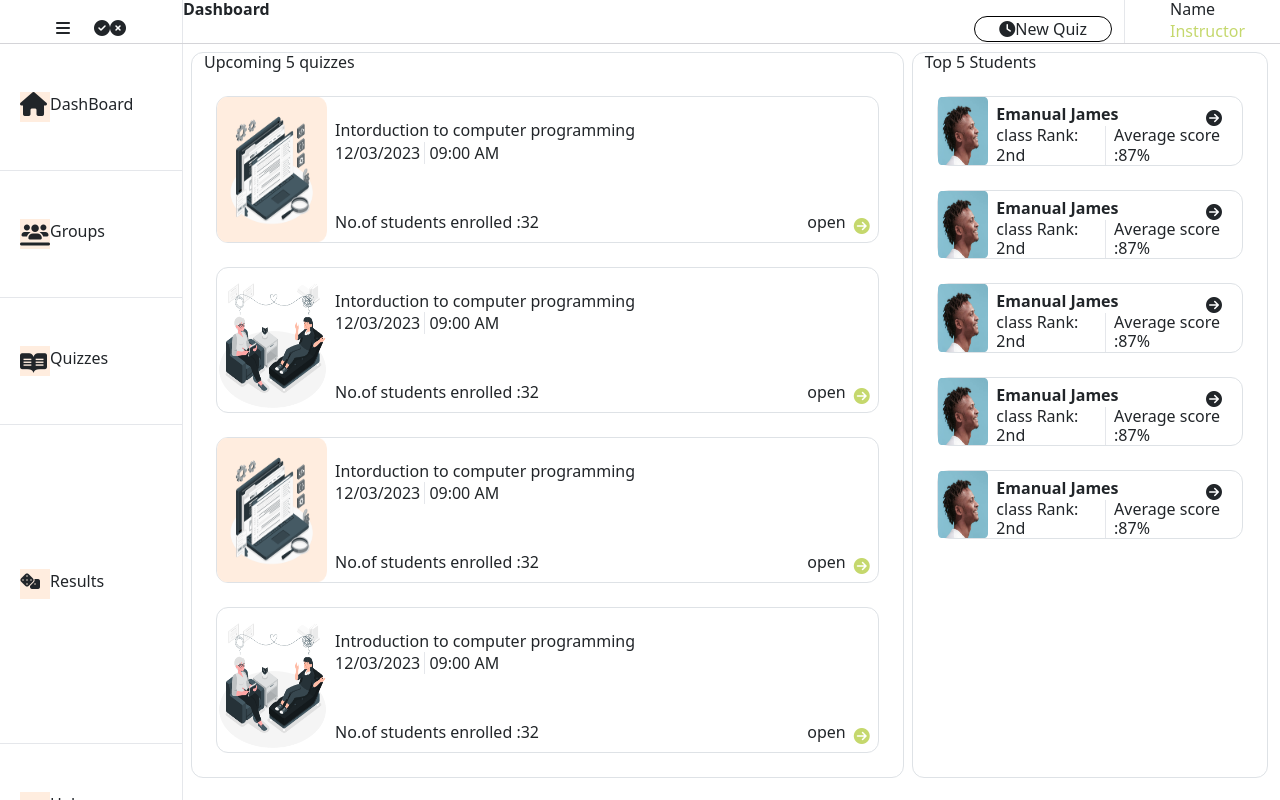
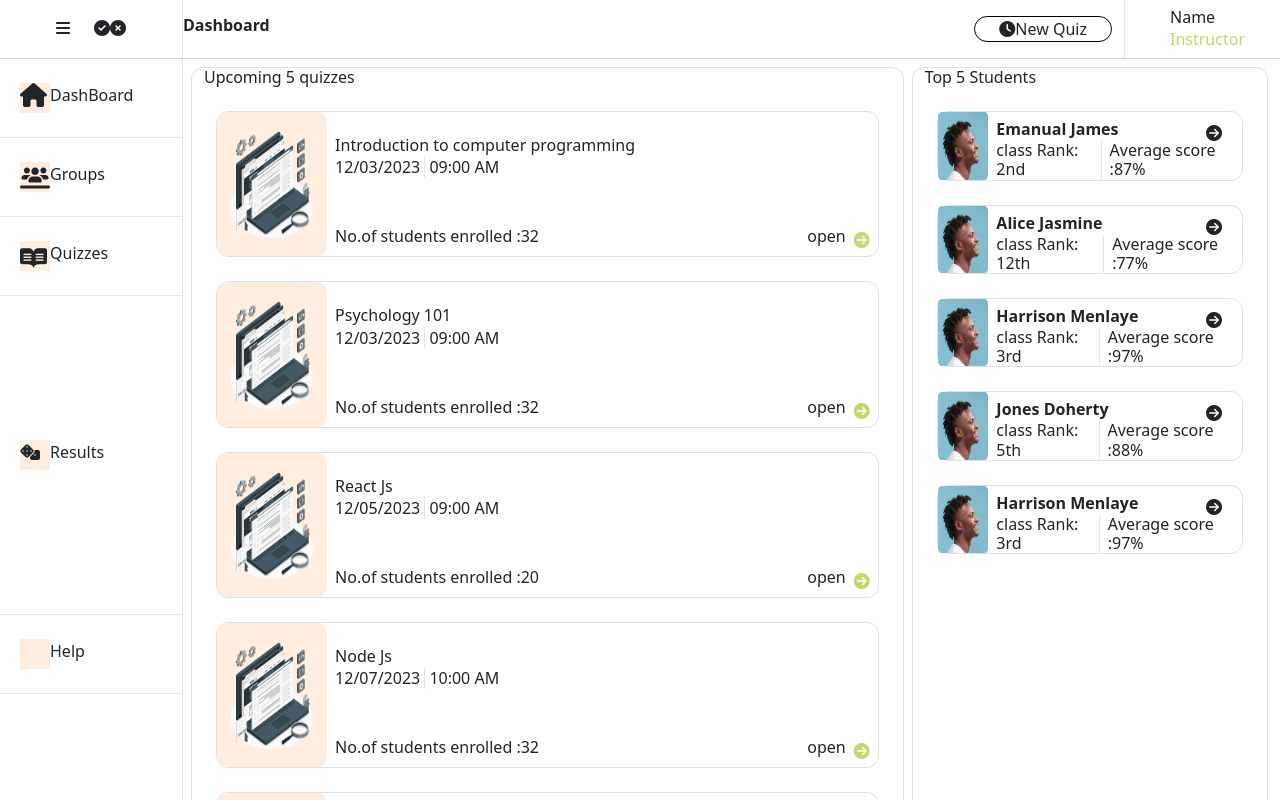
Before and after one commit to FatmaHossam5/Quize-App, a React (Vite) app: page /dashboard/student in a window 1280 px wide. Shown: the top 800 px of the page. Built offline with nearby package versions, Linux system fonts and the light colour scheme.

Commit message:
dynamic render

```diff
--- a/src/Components/Students/Students.tsx
+++ b/src/Components/Students/Students.tsx
@@ -2,24 +2,35 @@ import desk from '../../assets/Quiz img (1).png'
 import group from '../../assets/img (1).png'
 import userImg from '../../assets/user img.png'
 export default function Students() {
+  const students=[{id:'1',Name:"Emanual James",Rank:"2nd",Score:"87"}
+  ,{id:'2',Name:"Alice Jasmine",Rank:"12th",Score:"77"}
+  ,{id:'3',Name:"Harrison Menlaye",Rank:"3rd",Score:"97"},
+  {id:'4',Name:"Jones Doherty",Rank:"5th",Score:"88"},
+  {id:'5',Name:"Harrison Menlaye",Rank:"3rd",Score:"97"}];
+  const exams=[
+    {id:'1',ExamName:"Introduction to computer programming",Date:"12/03/2023",Time:" 09:00 AM",enrolledStudent:"32"},
+    {id:'2',ExamName:"Psychology 101",Date:"12/03/2023",Time:" 09:00 AM",enrolledStudent:"32"},
+    {id:'3',ExamName:"React Js",Date:"12/05/2023",Time:" 09:00 AM",enrolledStudent:"20"},
+    {id:'4',ExamName:"Node Js",Date:"12/07/2023",Time:" 10:00 AM",enrolledStudent:"32"},
+    {id:'5',ExamName:"Basics",Date:"12/09/2023",Time:" 11:00 AM",enrolledStudent:"25"},
+  ]
   return (
     <>
       <div className="flex  ">
         {/* EXAMS */}
         <div className="border w-2/3 mt-2 mx-2 rounded-xl">
           <h3 className="pl-3">   Upcoming 5 quizzes </h3>
-
-
-          <div className='  m-4' >
+{exams.map((exam,id)=><>
+  <div key={id} className=' m-4' >
             <div className='border rounded-xl '>
               <div className='flex '>
                 <img src={desk} className='w-2/12' alt="" />
                 <div className=' ml-2 mt-4 w-5/6'>
-                  <h3>Intorduction to computer programming</h3>
-                  <span className='border-r pr-1'>12/03/2023</span> <span>09:00 AM</span>
+                  <h3>{exam.ExamName}</h3>
+                  <span className='border-r pr-1'>{exam.Date}</span> <span>{exam.Time}</span>
                   <div className='flex mt-5 mb-2  justify-between'>
                     <h4>
-                      No.of students enrolled :<span>32</span>
+                      No.of students enrolled :<span>{exam.enrolledStudent}</span>
                     </h4>
                     <div className='flex'>
                       <h4 className='pr-2'>open</h4>
@@ -34,94 +45,29 @@ export default function Students() {
 
             </div>
           </div>
-          <div className='  m-4' >
-            <div className='border rounded-xl '>
-              <div className='flex '>
-                <img src={group} className='w-2/12' alt="" />
-                <div className=' ml-2 mt-4 w-5/6'>
-                  <h3>Intorduction to computer programming</h3>
-                  <span className='border-r pr-1'>12/03/2023</span> <span>09:00 AM</span>
-                  <div className='flex mt-5 mb-2  justify-between'>
-                    <h4>
-                      No.of students enrolled :<span>32</span>
-                    </h4>
-                    <div className='flex'>
-                      <h4 className='pr-2'>open</h4>
-                      <i className="fa-solid fa-circle-arrow-right mt-[5px] text-[#c5d86d] pr-2"></i>
-                    </div>
-                  </div>
-                </div>
-
-              </div>
+</>)}
 
 
 
-            </div>
-          </div>
-          <div className='  m-4' >
-            <div className='border rounded-xl '>
-              <div className='flex '>
-                <img src={desk} className='w-2/12' alt="" />
-                <div className=' ml-2 mt-4 w-5/6'>
-                  <h3>Intorduction to computer programming</h3>
-                  <span className='border-r pr-1'>12/03/2023</span> <span>09:00 AM</span>
-                  <div className='flex mt-5 mb-2 justify-between'>
-                    <h4>
-                      No.of students enrolled :<span>32</span>
-                    </h4>
-                    <div className='flex'>
-                      <h4 className='pr-2'>open</h4>
-                      <i className="fa-solid fa-circle-arrow-right mt-[5px] text-[#c5d86d] pr-2"></i>
-                    </div>
-                  </div>
-                </div>
-
-              </div>
 
 
-
-            </div>
-          </div>
-          <div className='  m-4' >
-            <div className='border rounded-xl '>
-              <div className='flex '>
-                <img src={group} className='w-2/12' alt="" />
-                <div className=' ml-2 mt-4 w-5/6'>
-                  <h3>Introduction to computer programming</h3>
-                  <span className='border-r pr-1'>12/03/2023</span> <span>09:00 AM</span>
-                  <div className='flex mt-5 mb-2 justify-between'>
-                    <h4>
-                      No.of students enrolled :<span>32</span>
-                    </h4>
-                    <div className='flex'>
-                      <h4 className='pr-2'>open</h4>
-                      <i className="fa-solid fa-circle-arrow-right mt-[5px] text-[#c5d86d] pr-2"></i>
-                    </div>
-                  </div>
-                </div>
-
-              </div>
-
-
-
-            </div>
-          </div>
         </div>
         {/*STUDENTS*/}
         <div className="border w-1/3 mt-2 mr-3 rounded-xl">
           <h3 className="pl-3">   Top 5 Students </h3>
-          <div className=" m-4  ">
+          {students.map((student,id)=><>
+            <div key={id} className=" m-4  ">
             <div className='border rounded-xl '>
               <div className='flex '>
                 <img src={userImg} className='w-2/12' alt="" />
                 <div className=' ml-2 mt-2 w-5/6'>
                   <div className='flex justify-between'>
-                    <h3 className='font-bold'>Emanual James</h3>
+                    <h3 className='font-bold'>{student.Name}</h3>
                     <i className="fa-solid fa-circle-arrow-right mt-[5px]  pr-2 mr-3 "></i>
                   </div>
                   <div className='flex'>
-                    <h5 className='border-r pr-2'>class Rank:<span> 2nd </span></h5>
-                    <h5 className='pl-2'>Average score :<span>87%</span></h5>
+                    <h5 className='border-r '>class Rank:<span> {student.Rank} </span></h5>
+                    <h5 className='pl-2'>Average score :<span>{student.Score}%</span></h5>
                   </div>
 
 
@@ -133,98 +79,9 @@ export default function Students() {
 
             </div>
           </div>
-          <div className=" m-4  ">
-            <div className='border rounded-xl '>
-              <div className='flex '>
-                <img src={userImg} className='w-2/12' alt="" />
-                <div className=' ml-2 mt-2 w-5/6'>
-                  <div className='flex justify-between'>
-                    <h3 className='font-bold'>Emanual James</h3>
-                    <i className="fa-solid fa-circle-arrow-right mt-[5px]  pr-2 mr-3 "></i>
-                  </div>
-                  <div className='flex'>
-                    <h5 className='border-r pr-2'>class Rank:<span> 2nd </span></h5>
-                    <h5 className='pl-2'>Average score :<span>87%</span></h5>
-                  </div>
+          </>)}
 
 
-                </div>
-
-              </div>
-
-
-
-            </div>
-          </div>
-          <div className=" m-4  ">
-            <div className='border rounded-xl '>
-              <div className='flex '>
-                <img src={userImg} className='w-2/12' alt="" />
-                <div className=' ml-2 mt-2 w-5/6'>
-                  <div className='flex justify-between'>
-                    <h3 className='font-bold'>Emanual James</h3>
-                    <i className="fa-solid fa-circle-arrow-right mt-[5px]  pr-2 mr-3 "></i>
-                  </div>
-                  <div className='flex'>
-                    <h5 className='border-r pr-2'>class Rank:<span> 2nd </span></h5>
-                    <h5 className='pl-2'>Average score :<span>87%</span></h5>
-                  </div>
-
-
-                </div>
-
-              </div>
-
-
-
-            </div>
-          </div>
-          <div className=" m-4  ">
-            <div className='border rounded-xl '>
-              <div className='flex '>
-                <img src={userImg} className='w-2/12' alt="" />
-                <div className=' ml-2 mt-2 w-5/6'>
-                  <div className='flex justify-between'>
-                    <h3 className='font-bold'>Emanual James</h3>
-                    <i className="fa-solid fa-circle-arrow-right mt-[5px]  pr-2 mr-3 "></i>
-                  </div>
-                  <div className='flex'>
-                    <h5 className='border-r pr-2'>class Rank:<span> 2nd </span></h5>
-                    <h5 className='pl-2'>Average score :<span>87%</span></h5>
-                  </div>
-
-
-                </div>
-
-              </div>
-
-
-
-            </div>
-          </div>
-          <div className=" m-4  ">
-            <div className='border rounded-xl '>
-              <div className='flex '>
-                <img src={userImg} className='w-2/12' alt="" />
-                <div className=' ml-2 mt-2 w-5/6'>
-                  <div className='flex justify-between'>
-                    <h3 className='font-bold'>Emanual James</h3>
-                    <i className="fa-solid fa-circle-arrow-right mt-[5px]  pr-2 mr-3 "></i>
-                  </div>
-                  <div className='flex'>
-                    <h5 className='border-r pr-2'>class Rank:<span> 2nd </span></h5>
-                    <h5 className='pl-2'>Average score :<span>87%</span></h5>
-                  </div>
-
-
-                </div>
-
-              </div>
-
-
-
-            </div>
-          </div>
 
         </div>
 
--- a/src/Shared/NavBar/NavBar.tsx
+++ b/src/Shared/NavBar/NavBar.tsx
@@ -7,16 +7,20 @@ export default function NavBar() {
       <i  className="fa-solid fa-bars pr-5"></i> <i className="fa-solid fa-circle-check"></i><i   className="fa-solid fa-circle-xmark"></i>
       </div>
       <div className=" w-full flex justify-between">
-      <div><h3 className="font-bold ">Dashboard</h3></div>
+      <div><h3 className="font-bold mt-3 ">Dashboard</h3></div>
 
-  <div className=" flex gap-x-[45px]    ">
-    <div className="border-r-[1px] ">
+  <div className=" flex gap-x-[45px]   ">
+    <div className="border-r-[1px]  ">
+      <div className="mb-3">
+
+
     <button className= "border rounded-2xl border-black mt-3 mr-3 px-4 ">
-  <i className="fa-solid fa-clock "></i><span>New Quiz</span>
+  <i className="fa-solid fa-clock  "></i><span>New Quiz</span>
   </button>
+  </div>
     </div>
 
-  <div className="mr-[35px]">
+  <div className="mr-[35px] mt-2">
   <h3>Name</h3>
   <span className="text-[#C5D86D]">Instructor</span>
   </div>
--- a/src/Shared/SideBar/SideBar.tsx
+++ b/src/Shared/SideBar/SideBar.tsx
@@ -7,20 +7,20 @@ export default function SideBar() {
 
 <div >
   <ul className="" >
-    <div className="border-b py-5 flex pl-5 ">
+    <div className="border-b py-4 flex pl-5 ">
       <div className=" bg-[#FFEDDF] w-[30px] h-[30px]">
     <i className="fa-solid fa-house fa-xl mt-2"></i>
     </div>
     <li>DashBoard</li>
     </div>
-    <div className=" border-b py-5  flex pl-5 ">
+    <div className=" border-b py-4  flex pl-5 ">
       <div className="  bg-[#FFEDDF] w-[30px] h-[30px]">
       <i className=" fa-solid fa-users-line fa-xl mt-3"></i>
       </div>
     <li>Groups</li>
 
     </div>
-    <div className=" border-b py-5 flex pl-5 " >
+    <div className=" border-b py-4 flex pl-5 hover:border-r-8" >
     <div className="  bg-[#FFEDDF] w-[30px] h-[30px]">
     <i className="fa-brands fa-readme fa-xl mt-3"></i>
     </div>
@@ -33,7 +33,7 @@ export default function SideBar() {
     </div>
     <li>Results</li>
     </div>
-    <div className=" border-b py-5 flex pl-5" >
+    <div className=" border-b py-4 flex pl-5" >
     <div className="  bg-[#FFEDDF] w-[30px] h-[30px]">
       </div>
     <li>Help</li>
```
